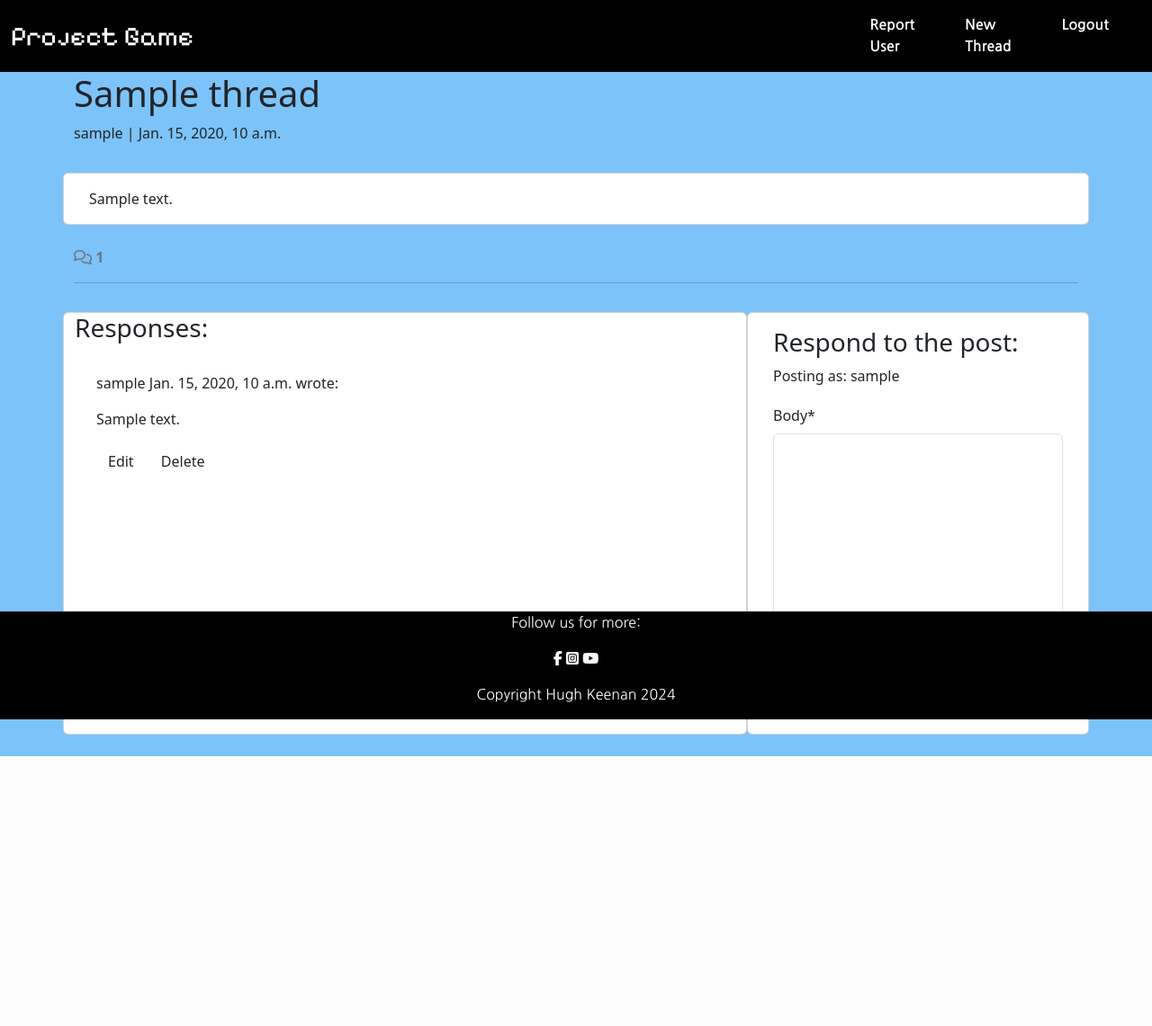
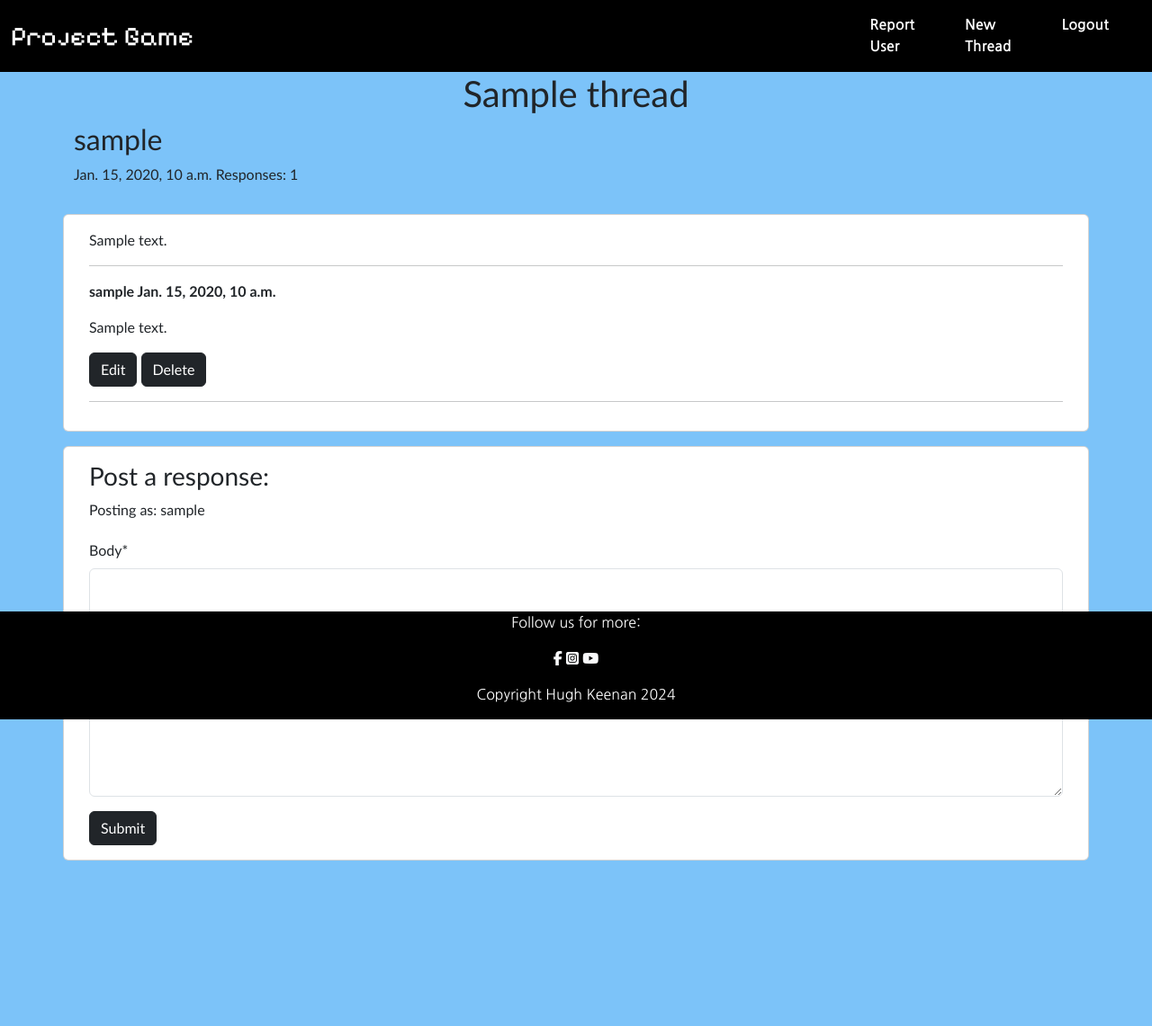
Before and after one commit to HughKeenan/project-game, a Django app: a page that uses news/templates/news/thread_detail.html in a window 1280 px wide. Shown: the whole page at 90% size. Before the commit the page ends 841 px from the top, so only its background shows below. Run offline with Django 5.2, Linux system fonts and the light colour scheme; a user stored in the database is signed in; tables that the repository leaves empty hold one stand-in row (values such as "Sample post"); some libraries are stand-ins or nearby versions; some web fonts are replaced.

Commit message:
update thread_detail.html

```diff
--- a/news/models.py
+++ b/news/models.py
@@ -29,7 +29,7 @@ class Response(models.Model):
     posted_on = models.DateTimeField(auto_now_add=True)
     visible = models.IntegerField(choices=VISIBLE, default=0)
     class Meta:
-        ordering = ["-posted_on"]
+        ordering = ["posted_on"]
     def __str__(self):
         return f"{self.body} - {self.poster}"
 
--- a/news/templates/news/thread_detail.html
+++ b/news/templates/news/thread_detail.html
@@ -3,14 +3,17 @@
 {% load crispy_forms_tags %}
 
 {% block content %}
-<div class="masthead">
+<div class="jumbotron">
   <div class="container">
-    <div class="row g-0">
-      <div class="col-md-6 masthead-text">
+    <div class="row">
+      <div class="text-center">
         <!-- Thread title-->
         <h1 class="thread-title">{{ thread.title }}</h1>
+      </div>
       <!-- Thread's poster and date of posting-->
-        <p class="thread-subtitle">{{ thread.poster }} | {{ thread.posted_on }}</p>
+      <div class="text-start">
+        <h2>{{ thread.poster }}</h2>
+        <p>{{ thread.posted_on }} <span>Responses: {{ response_count }}</span></p>
       </div>
     </div>
   </div>
@@ -18,63 +21,49 @@
 
 <div class="container">
   <div class="row">
-    <div class="col card mb-4  mt-3 left  top">
+    <div class="col card mt-3">
       <div class="card-body">
         <!-- Thread body. -->
         <p class="card-text">
           {{ thread.body | safe }}
         </p>
-      </div>
-    </div>
-  </div>
-  <!-- Displaying count of comments -->
-  <div class="row">
-    <div class="col-12">
-      <strong class="text-secondary">
-        <i class="far fa-comments"></i> {{ response_count }}
+        <hr>
+        <div>
+          {% for response in responses %}
+          <div>
+            <p><strong>
+                {{ response.poster }} {{response.posted_on}}
               </strong>
-    </div>
-    <div class="col-12">
-      <hr>
-    </div>
-  </div>
-  <!-- Displaying Responses -->
-  <div class="row">
-    <div class="col-md-8 card mb-4  mt-3 ">
-      <h3>Responses:</h3>
-      <div class="card-body">
-        <!-- We want a for loop inside the empty control tags
-          to iterate through each comment in comments -->
-        {% for response in responses %}
-        <div class="p-2 comments">
-          <p class="font-weight-bold">
-            {{ response.poster }}
-            <span class="font-weight-normal">
-              {{ response.posted_on }}
-            </span> wrote:
             </p>
             <div id="response{{ response.id }}">
               {{ response.body | linebreaks }}
             </div>
             {% if user.is_authenticated and response.poster == user %}
-          <button class="btn btn-edit" response_id="{{ response.id }}">Edit</button>
-          <button class="btn btn-delete" response_id="{{ response.id }}">Delete</button>
+            <button class="btn btn-edit btn-dark" response_id="{{ response.id }}">Edit</button>
+            <button class="btn btn-delete btn-dark" response_id="{{ response.id }}">Delete</button>
             {% endif %}
+            <hr>
           </div>
-        <!-- Our for loop ends here -->
           {% endfor %}
         </div>
+
       </div>
-    <!-- Creating New Comments -->
-    <div class="col-md-4 card mb-4 mt-3">
+    </div>
+  </div>
+</div>
+
+<!-- Posting new responses -->
+<div class="container">
+  <div class="row">
+    <div class="col-12 card mb-4 mt-3">
       <div class="card-body">
         {% if user.is_authenticated %}
-        <h3>Respond to the post:</h3>
+        <h3>Post a response:</h3>
         <p>Posting as: {{ user.username }}</p>
         <form id="responseForm" method="post" style="margin-top: 1.3em;">
           {{ response_form | crispy }}
           {% csrf_token %}
-          <button id="submitButton" type="submit" class="btn btn-signup btn-lg">Submit</button>
+          <button id="submitButton" type="submit" class="btn btn-submit btn-dark">Submit</button>
         </form>
         {% else %}
         <p>Log in to post a response</p>
@@ -84,26 +73,22 @@
   </div>
 </div>
 
+
 <!-- Delete confirmation modal -->
-<div class="modal fade" id="deleteModal" tabindex="-1"
-  aria-labelledby="deleteModalLabel" aria-hidden="true">
+<div class="modal fade" id="deleteModal" tabindex="-1" aria-labelledby="deleteModalLabel" aria-hidden="true">
   <div class="modal-dialog">
     <div class="modal-content">
       <div class="modal-header">
-        <h5 class="modal-title"
-          id="deleteModalLabel">Delete Response?</h5>
-        <button type="button" class="btn-close"
-          data-bs-dismiss="modal" aria-label="Close"></button>
+        <h5 class="modal-title" id="deleteModalLabel">Delete Response</h5>
+        <button type="button" class="btn-close" data-bs-dismiss="modal" aria-label="Close"></button>
       </div>
       <div class="modal-body">
-        Are you sure you want to delete your Response?
-        This action cannot be undone.
+        Are you sure?
       </div>
       <div class="modal-footer">
-        <button type="button" class="btn btn-secondary"
-          data-bs-dismiss="modal">Close</button>
+        <button type="button" class="btn btn-dark" data-bs-dismiss="modal">No</button>
         <a id="deleteConfirm" href="#" class="btn
-          btn-danger">Delete</a>
+          btn-danger">Yes</a>
       </div>
     </div>
   </div>
--- a/news/views.py
+++ b/news/views.py
@@ -30,7 +30,7 @@ def thread_detail(request, slug):
 
     queryset = Thread.objects.filter(visible=0)
     thread = get_object_or_404(queryset, slug=slug)
-    responses = thread.responses.all().order_by("-posted_on")
+    responses = thread.responses.all().order_by("posted_on")
     response_count = thread.responses.filter().count()
     if request.method == "POST":
         response_form = ResponseForm(data=request.POST)
@@ -69,7 +69,7 @@ def response_edit(request, slug, response_id):
             response.thread = thread
             response.save()
         else:
-            messages.add_message(request, messages.ERROR, 'Error updating comment!')
+            messages.add_message(request, messages.ERROR, 'Error updating response!')
 
     return HttpResponseRedirect(reverse('thread_detail', args=[slug]))
 
--- a/report/templates/report/report.html
+++ b/report/templates/report/report.html
@@ -3,7 +3,7 @@
 {% load static %}
 {% load crispy_forms_tags %}
 
-<div class="container mt-5">
+<div class="container my-5">
   <div class="row">
     <div class="col-8">
       <!-- Title goes between these h2 tags -->
--- a/static/css/style.css
+++ b/static/css/style.css
@@ -22,6 +22,11 @@ body{
 
 .block-body{
     margin-left: 2.5%;
+}
+
+main{
+    margin-bottom: 10rem;
+    font-family: 'Gill Sans', 'Gill Sans MT', Calibri, 'Trebuchet MS', sans-serif;
 }
 
 /*Footer style rules*/
```
Also changed, not shown: static/js/responses.js (+2 -17 lines), news/migrations/0002_alter_response_options.py (added). Lines whose indentation alone changed are shown as unchanged.
